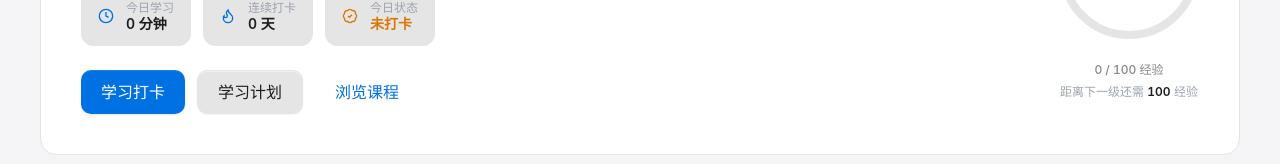
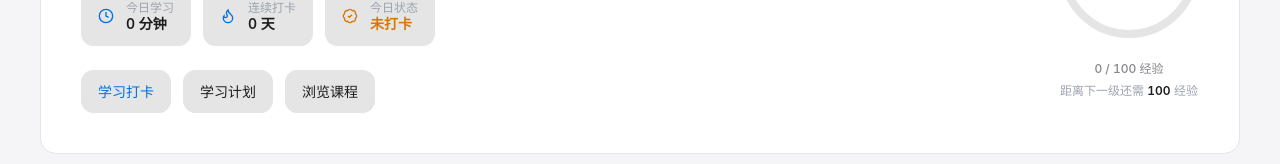
Before and after one commit to MidFlowers-1337/It-Training-System, a Vue app in the folder it-training-frontend/: page /home in a window 1280 px wide. Shown: the part 235-399 px from the top of the page. Built offline with nearby package versions, Linux system fonts and the light colour scheme; no server answers; sample sign-in values are in the browser's storage.

Commit message:
重构文档

```diff
--- a/it-training-frontend/src/views/student/Dashboard.vue
+++ b/it-training-frontend/src/views/student/Dashboard.vue
@@ -69,11 +69,28 @@
 
             <!-- 操作按钮 -->
             <div class="mt-6 flex flex-wrap gap-3">
-              <Button variant="primary" :disabled="todayStats.checkedIn" @click="checkin">
+              <button
+                class="px-4 py-2.5 rounded-xl bg-bg-tertiary border border-border-color font-medium text-sm transition-colors"
+                :class="todayStats.checkedIn
+                  ? 'text-text-muted cursor-not-allowed'
+                  : 'text-primary hover:bg-bg-hover'"
+                :disabled="todayStats.checkedIn"
+                @click="checkin"
+              >
                 {{ todayStats.checkedIn ? '今日已打卡' : '学习打卡' }}
-              </Button>
-              <Button variant="secondary" @click="goToLearningPlan">学习计划</Button>
-              <Button variant="ghost" @click="router.push('/courses')">浏览课程</Button>
+              </button>
+              <button
+                class="px-4 py-2.5 rounded-xl bg-bg-tertiary border border-border-color text-text-primary font-medium text-sm hover:bg-bg-hover transition-colors"
+                @click="goToLearningPlan"
+              >
+                学习计划
+              </button>
+              <button
+                class="px-4 py-2.5 rounded-xl bg-bg-tertiary border border-border-color text-text-primary font-medium text-sm hover:bg-bg-hover transition-colors"
+                @click="router.push('/courses')"
+              >
+                浏览课程
+              </button>
             </div>
           </div>
 
```
Also changed, not shown: 10 other files (tests, documents, lock files or other folders).
